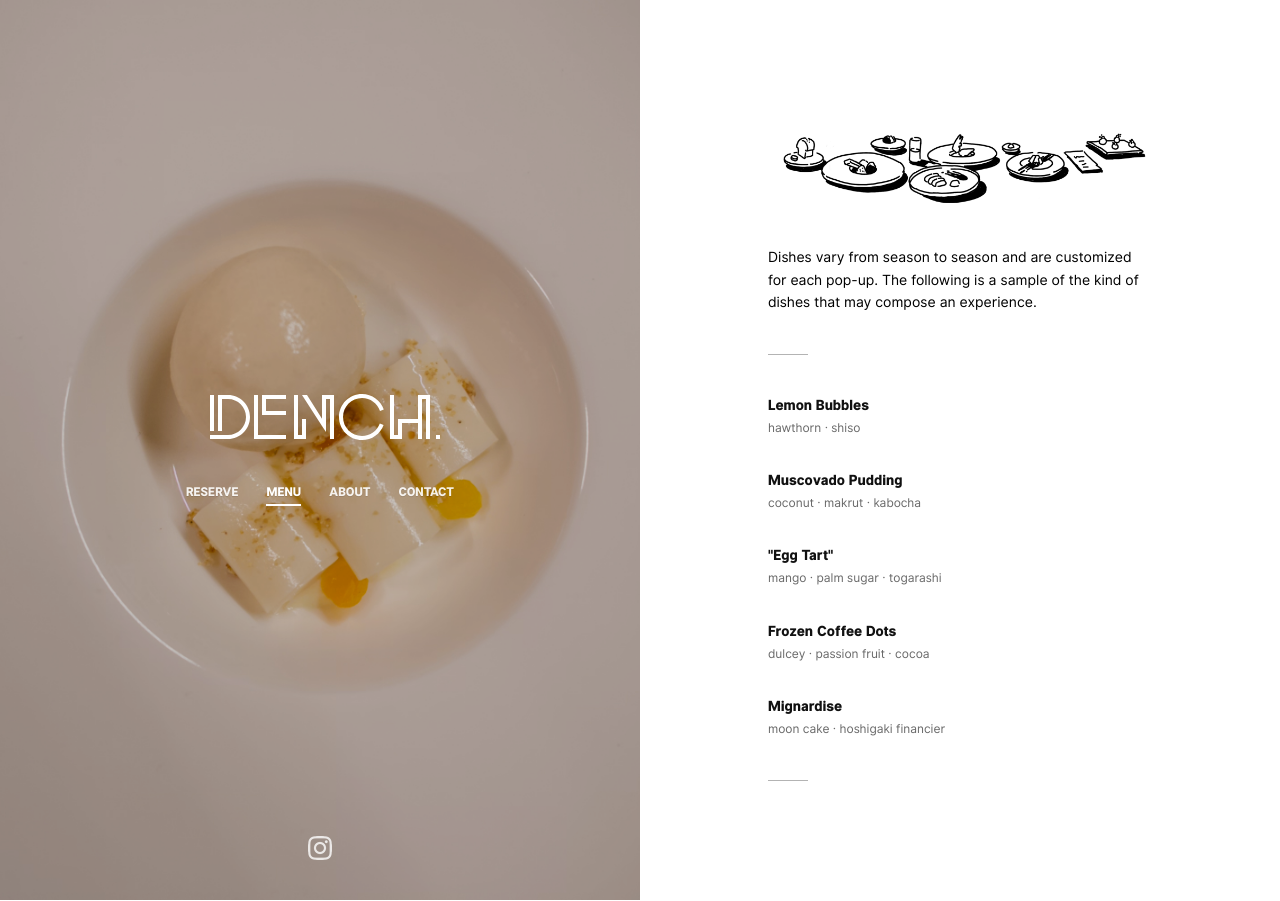
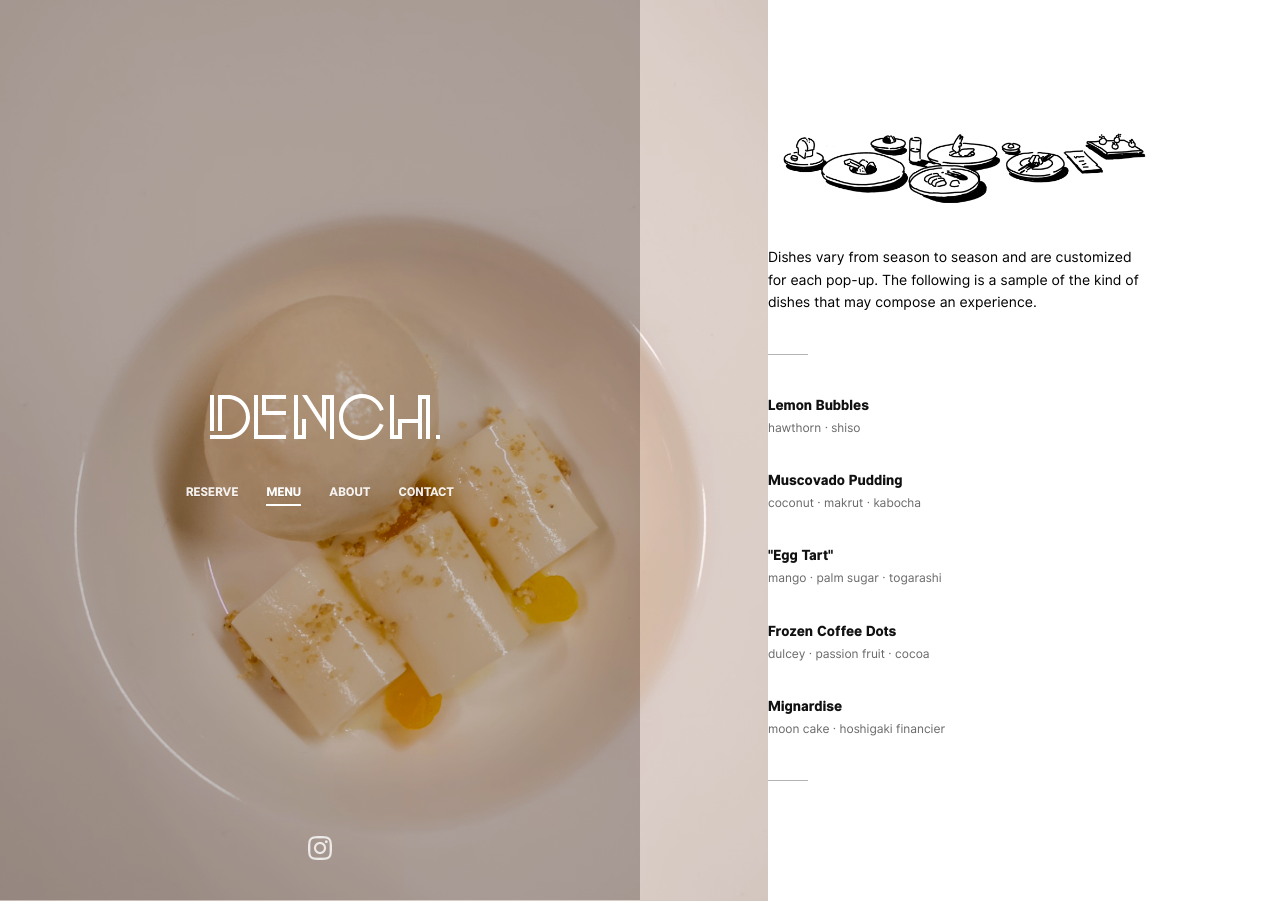
Before and after one commit to jwongdynasty/jwongdynasty.github.io, a Jekyll site: the page built from menu.html, in a window 1280 px wide. Built offline with Jekyll 4.4.1, drawn with Linux system fonts in a browser that asks for light colours.

Commit message:
Update _layout.scss

```diff
--- a/_sass/_layout.scss
+++ b/_sass/_layout.scss
@@ -176,8 +176,8 @@ nav {
     content: "";
     position: absolute;
     display: block;
-    width: 100%;
-    height: 100%;
+    width: 120%;
+    height: 120%;
     background-size: cover;
     background-repeat: no-repeat;
     background-position: center;
```
